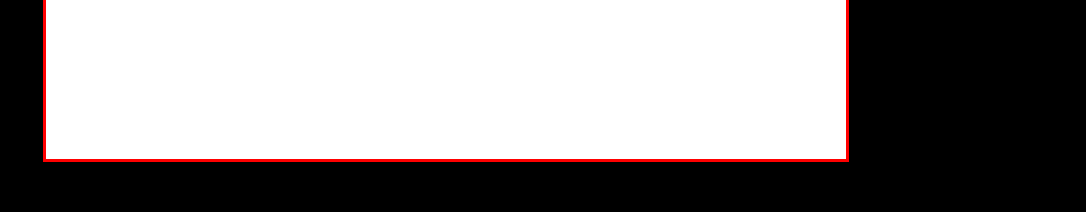
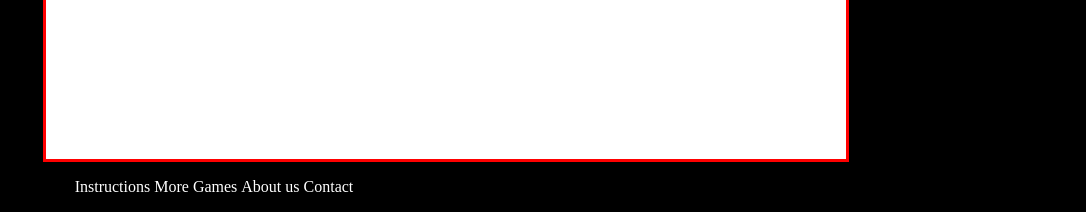
Before and after one commit to kittuov/sub3, a plain HTML site: page index.html in a window 1280 px wide. Shown: the part 642-854 px from the top of the page, without its empty margins (194-1280 px from the left). Before the commit the page ends 812 px from the top, so only its background shows below. Drawn offline with Linux system fonts and the light colour scheme; a web font is replaced by a local one.

Commit message:
jaisa
kadfas

```diff
--- a/body.js
+++ b/body.js
@@ -22,6 +22,8 @@ function dofirst()
 		list1.item(i).onclick=hideit;
 		list1.item(i).onmouseover=ask;
 	}
+	var b= $('#wrap').position();
+	alert(b.left);
 }
 
 window.onload=dofirst;
--- a/index.html
+++ b/index.html
@@ -39,7 +39,17 @@
     </div>
     <div class='space'></div>
 </div>
+
 <video src='Reveal Trailer.MP4' loop autoplay id='video'></video>
+<footer id= 'footer'>
+	<ul>
+		<li>Instructions</li>
+    	<li>More Games</li>
+    	<li>About us</li>
+    	<li>Contact</li>
+	</ul>
+</footer>
+
         <script src="jquery.js"></script>
     <script src="body.js"></script>
 </body>
--- a/main.css
+++ b/main.css
@@ -173,11 +173,23 @@ min-widht:800px;}
 	display:flex;
 	flex:1;
 	flex-direction:row;
-	min-width:800px;
+	min-width:1000px;
 	position:fixed;
-	width:100%;
 	margin:0px 0px;
 	top:0px;
 	left:0;
 	opacity:0.6;
 }
+ul li
+{ 	display:inline-flex;
+	flex:1;
+	color:white;
+}
+#footer
+{
+	text-align:center;
+	display:block;
+	width:800px;
+	position:relative;
+	z-index:50;
+}
```
Lines whose indentation alone changed are shown as unchanged.
